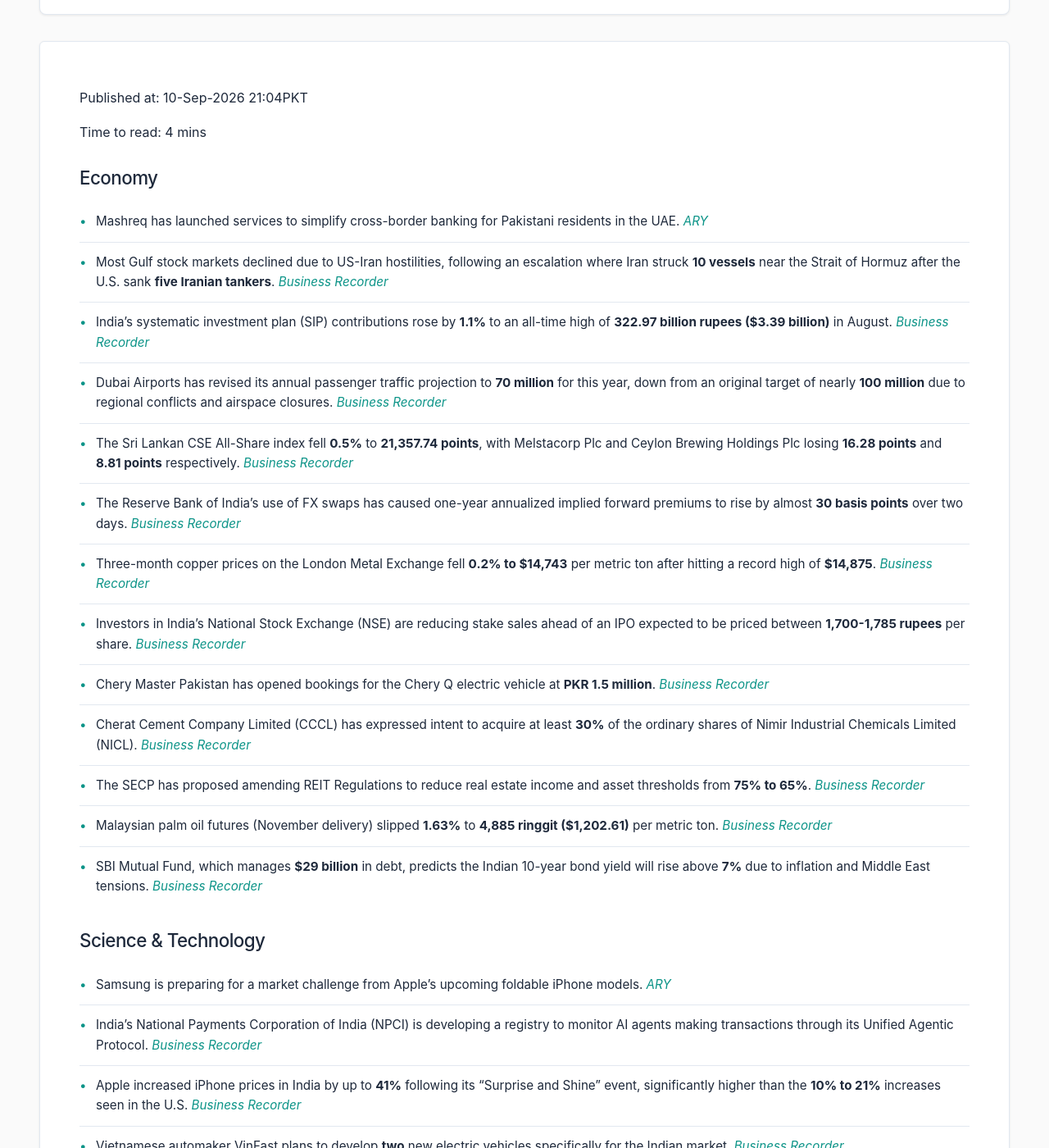
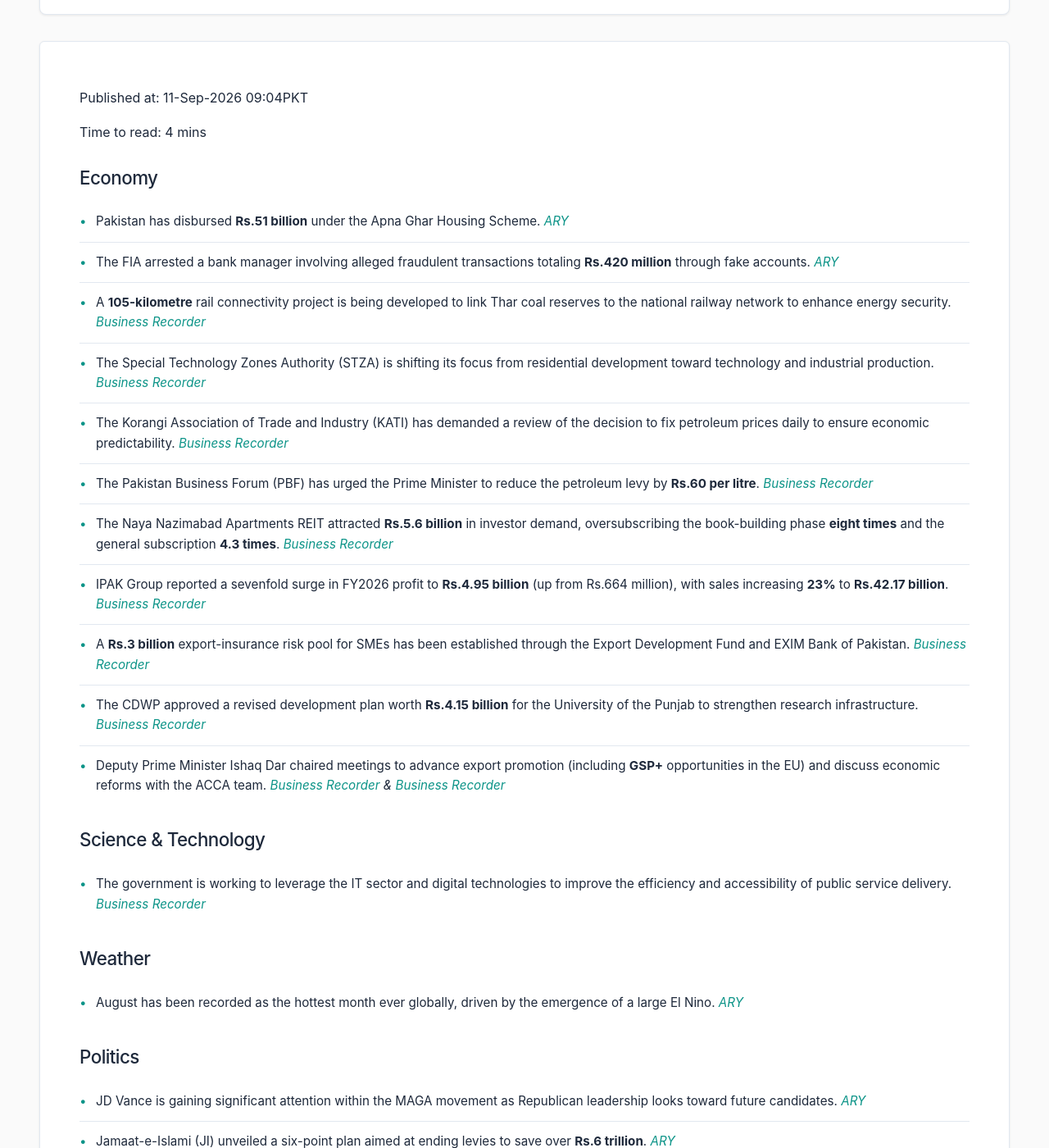
Before and after one commit to zsubzwary/news, a Jekyll site: the page built from en/index.md, in a window 1280 px wide and 1400 px high, scrolled down 209 px. Shown: the whole window at 82% size. Built offline with Jekyll 4.4.1, drawn with Linux system fonts in a browser that asks for light colours; some web fonts are replaced; comment, search, counter and statistics services are not loaded; some of the changed text lies outside the part shown.

Commit message:
DateTime; 2026-09-11T04:04:10.253Z

```diff
--- a/en/index.md
+++ b/en/index.md
@@ -4,50 +4,48 @@ title: Pakistan News Briefing
 lang: en
 ---
 
-Published at: 10-Sep-2026 21:04PKT
+Published at: 11-Sep-2026 09:04PKT
 
 Time to read: 4 mins
 
 ### Economy
-- Mashreq has launched services to simplify cross-border banking for Pakistani residents in the UAE. *[ARY](https://arynews.tv/mashreq-simplifies-cross-border-banking-for-pakistanis-in-the-uae)*
-- Most Gulf stock markets declined due to US-Iran hostilities, following an escalation where Iran struck **10 vessels** near the Strait of Hormuz after the U.S. sank **five Iranian tankers**. *[Business Recorder](https://www.brecorder.com/news/40438878/most-gulf-bourses-ease-amid-escalating-us-iran-hostilities)*
-- India’s systematic investment plan (SIP) contributions rose by **1.1%** to an all-time high of **322.97 billion rupees ($3.39 billion)** in August. *[Business Recorder](https://www.brecorder.com/news/40438877/indias-equity-fund-inflows-rise-nearly-a-fifth-in-august-monthly-savings-plan-contributions-hit-a-record)*
-- Dubai Airports has revised its annual passenger traffic projection to **70 million** for this year, down from an original target of nearly **100 million** due to regional conflicts and airspace closures. *[Business Recorder](https://www.brecorder.com/news/40438873/dubai-airports-projects-70-million-passengers-this-year-as-traffic-recovers-ceo-says)*
-- The Sri Lankan CSE All-Share index fell **0.5%** to **21,357.74 points**, with Melstacorp Plc and Ceylon Brewing Holdings Plc losing **16.28 points** and **8.81 points** respectively. *[Business Recorder](https://www.brecorder.com/news/40438872/real-estate-tech-stocks-drag-sri-lankan-shares-lower)*
-- The Reserve Bank of India's use of FX swaps has caused one-year annualized implied forward premiums to rise by almost **30 basis points** over two days. *[Business Recorder](https://www.brecorder.com/news/40438871/rbis-liquidity-mop-up-via-fx-swaps-offers-a-channel-of-support-for-rupee)*
-- Three-month copper prices on the London Metal Exchange fell **0.2% to $14,743** per metric ton after hitting a record high of **$14,875**. *[Business Recorder](https://www.brecorder.com/news/40438869/copper-slips-on-profit-taking-after-scaling-fresh-record-high)*
-- Investors in India's National Stock Exchange (NSE) are reducing stake sales ahead of an IPO expected to be priced between **1,700-1,785 rupees** per share. *[Business Recorder](https://www.brecorder.com/news/40438868/top-investors-in-indias-nse-ipo-trim-stake-sales-sources-say)*
-- Chery Master Pakistan has opened bookings for the Chery Q electric vehicle at **PKR 1.5 million**. *[Business Recorder](https://www.brecorder.com/news/40438866/chery-q-bookings-open-with-pkr-15-million-your-q-to-beat-the-fuel-bill)*
-- Cherat Cement Company Limited (CCCL) has expressed intent to acquire at least **30%** of the ordinary shares of Nimir Industrial Chemicals Limited (NICL). *[Business Recorder](https://www.brecorder.com/news/40438865/cherat-cement-seeks-to-acquire-30-stake-in-nicl)*
-- The SECP has proposed amending REIT Regulations to reduce real estate income and asset thresholds from **75% to 65%**. *[Business Recorder](https://www.brecorder.com/news/40438864/secp-proposes-reforms-to-accelerate-growth-in-pakistans-reit-sector)*
-- Malaysian palm oil futures (November delivery) slipped **1.63%** to **4,885 ringgit ($1,202.61)** per metric ton. *[Business Recorder](https://www.brecorder.com/news/40438863/palm-slips-over-1-on-weaker-soyoil-bearish-mpob-data)*
-- SBI Mutual Fund, which manages **$29 billion** in debt, predicts the Indian 10-year bond yield will rise above **7%** due to inflation and Middle East tensions. *[Business Recorder](https://www.brecorder.com/news/40438862/sbi-mutual-fund-says-10-year-yield-will-soar-beyond-7)*
+- Pakistan has disbursed **Rs.51 billion** under the Apna Ghar Housing Scheme. *[ARY](https://arynews.tv/pakistan-disburses-rs-51-billion-under-apna-ghar-housing-scheme)*
+- The FIA arrested a bank manager involving alleged fraudulent transactions totaling **Rs.420 million** through fake accounts. *[ARY](https://arynews.tv/fia-arrests-bank-manager-over-alleged-rs-420-million-fake-account-transactions)*
+- A **105-kilometre** rail connectivity project is being developed to link Thar coal reserves to the national railway network to enhance energy security. *[Business Recorder](https://www.brecorder.com/news/40439002/thar-coal-rail-link-set-to-boost-energy-security)*
+- The Special Technology Zones Authority (STZA) is shifting its focus from residential development toward technology and industrial production. *[Business Recorder](https://www.brecorder.com/news/40439001/govt-shifts-focus-of-special-technology-zones-to-industrial-and-tech-investment-stza-chairman-tells-na-panel)*
+- The Korangi Association of Trade and Industry (KATI) has demanded a review of the decision to fix petroleum prices daily to ensure economic predictability. *[Business Recorder](https://www.brecorder.com/news/40438996/fix-petroleum-prices-daily-president-kati-demands-pm-ogra-to-review-decision)*
+- The Pakistan Business Forum (PBF) has urged the Prime Minister to reduce the petroleum levy by **Rs.60 per litre**. *[Business Recorder](https://www.brecorder.com/news/40438995/pm-urged-to-reduce-petroleum-levy-by-rs60-per-litre)*
+- The Naya Nazimabad Apartments REIT attracted **Rs.5.6 billion** in investor demand, oversubscribing the book-building phase **eight times** and the general subscription **4.3 times**. *[Business Recorder](https://www.brecorder.com/news/40438993/naya-nazimabad-apartments-reit-attracts-rs56bn-demand)*
+- IPAK Group reported a sevenfold surge in FY2026 profit to **Rs.4.95 billion** (up from Rs.664 million), with sales increasing **23%** to **Rs.42.17 billion**. *[Business Recorder](https://www.brecorder.com/news/40438990/ipak-reports-sevenfold-surge-in-fy26-profit)*
+- A **Rs.3 billion** export-insurance risk pool for SMEs has been established through the Export Development Fund and EXIM Bank of Pakistan. *[Business Recorder](https://www.brecorder.com/news/40438989/export-insurance-risk-pool-for-smes-welcomed)*
+- The CDWP approved a revised development plan worth **Rs.4.15 billion** for the University of the Punjab to strengthen research infrastructure. *[Business Recorder](https://www.brecorder.com/news/40438985/cdwp-approves-revised-plan-worth-rs415bn-for-pu)*
+- Deputy Prime Minister Ishaq Dar chaired meetings to advance export promotion (including **GSP+** opportunities in the EU) and discuss economic reforms with the ACCA team. *[Business Recorder](https://www.brecorder.com/news/40438991/key-measures-to-support-exports-ministries-provinces-directed-to-maintain-momentum) & [Business Recorder](https://www.brecorder.com/news/40438984/aurangzeb-discusses-economic-reform-priorities-with-acca-team)*
 
 ### Science & Technology
-- Samsung is preparing for a market challenge from Apple's upcoming foldable iPhone models. *[ARY](https://arynews.tv/welcome-to-foldables-samsung-braces-for-apples-foldable-iphone-challenge)*
-- India's National Payments Corporation of India (NPCI) is developing a registry to monitor AI agents making transactions through its Unified Agentic Protocol. *[Business Recorder](https://www.brecorder.com/news/40438876/india-plans-ai-registry-as-it-looks-to-roll-out-agentic-payments-sources-say)*
-- Apple increased iPhone prices in India by up to **41%** following its "Surprise and Shine" event, significantly higher than the **10% to 21%** increases seen in the U.S. *[Business Recorder](https://www.brecorder.com/news/40438867/india-gets-one-of-worlds-steepest-iphone-price-hikes)*
-- Vietnamese automaker VinFast plans to develop **two** new electric vehicles specifically for the Indian market. *[Business Recorder](https://www.brecorder.com/news/40438861/vinfast-plans-to-develop-two-india-specific-evs-in-strategy-shift-sources-say)*
+- The government is working to leverage the IT sector and digital technologies to improve the efficiency and accessibility of public service delivery. *[Business Recorder](https://www.brecorder.com/news/40438988/dar-chairs-meeting-on-it-for-better-public-services)*
+
+### Weather
+- August has been recorded as the hottest month ever globally, driven by the emergence of a large El Nino. *[ARY](https://arynews.tv/august-hottest-month-ever-recorded-globally-as-el-nino-emerges)*
 
 ### Politics
-- Donald Trump has promised a **$5,000** payout to supporters if Republicans win. *[ARY](https://arynews.tv/trump-promises-5000-payout-if-republicans-win)*
-- India is set to host the BRICS Leaders’ Summit in New Delhi on **September 12-13**. *[Business Recorder](https://www.brecorder.com/news/40438860/india-hosts-brics-summit-as-iran-war-tests-bloc-unity)*
+- JD Vance is gaining significant attention within the MAGA movement as Republican leadership looks toward future candidates. *[ARY](https://arynews.tv/jd-vance-seizes-maga-spotlight-us-midterm-elections)*
+- Jamaat-e-Islami (JI) unveiled a six-point plan aimed at ending levies to save over **Rs.6 trillion**. *[ARY](https://arynews.tv/ji-unveils-six-point-plan-to-end-levy-save-over-rs-6-trillion)*
+- The National Assembly’s Standing Committee on Climate Change expressed concern regarding inconsistent data reported by the Climate Change Ministry. *[Business Recorder](https://www.brecorder.com/news/40438992/ministry-shares-with-na-panel-na-body-concerned-at-inconsistency-of-data-reported-in-briefs)*
 
 ### National
-- Pakistan has inaugurated a new tribunal dedicated to the resolution of disputes within the telecommunication sector. *[ARY](https://arynews.tv/pakistan-inaugurates-tribunal-for-resolution-of-disputes-relating-to-telecommunication-sector)*
-- The Pakistan Airports Authority (PAA) has completed the technical bid opening for the air traffic project involving Karachi and Lahore. *[ARY](https://arynews.tv/paa-completes-technical-bid-opening-for-karachi-lahore-air-traffic-project)*
+- A baby's hand was amputated in Karachi following alleged medical negligence. *[ARY](https://arynews.tv/babys-hand-amputated-after-alleged-medical-negligence-in-karachi)*
+- Civil Defense has advised citizens to install gas detection systems at home to prevent house fires. *[ARY](https://arynews.tv/civil-defense-asks-citizens-to-put-a-gas-detection-system-at-home-to-avoid-house-fire)*
+- Karachi Safe City cameras identified an SHO driving a vehicle with a fake number plate. *[ARY](https://arynews.tv/karachi-safe-city-cameras-expose-sho-driving-with-fake-number-plate)*
+- The Sindh Assembly’s Standing Committee on Home Affairs reviewed progress on preventing drug sales near educational institutions. *[Business Recorder](https://www.brecorder.com/news/40439000/sindh-pa-committee-reviews-action-against-drugs)*
+- The National Institute of Banking & Finance–Pakistan (NIBAF-P) is working to integrate financial literacy into national and provincial curricula. *[Business Recorder](https://www.brecorder.com/news/40438999/shaping-pakistans-future-through-integrating-financial-literacy-in-curriculum)*
+- Families of **10** Pakistani sailors held hostage by Somali pirates for over **140 days** have threatened a hunger strike outside the Supreme Court’s Karachi Registry. *[Business Recorder](https://www.brecorder.com/news/40438998/seafarers-families-threaten-hunger-strike-outside-apex-court)*
+- Deputy Prime Minister Ishaq Dar reviewed development and uplift priorities for Azad Jammu & Kashmir (AJK). *[Business Recorder](https://www.brecorder.com/news/40438987/dar-chairs-meeting-to-review-uplift-priorities-in-ajk)*
 
 ### International
-- Algeria has abruptly severed diplomatic relations with the United Arab Emirates, citing "provocative or hostile" actions. *[Business Recorder](https://www.brecorder.com/news/40438874/algeria-cuts-diplomatic-ties-with-the-uae)*
-
-### Sports
-- Gabriel Jesus has scored his first goal for Barcelona in the Champions League. *[ARY](https://arynews.tv/gabriel-jesus-reflects-on-different-emotion-after-scoring-first-barcelona-champions-league-goal)*
-- Footballer Okafor has refused to play for the Swiss national team under coach Yakin. *[ARY](https://arynews.tv/okafor-refuses-to-play-for-switzerland-under-yakin)*
-- England is currently dominating Pakistan and is close to completing a Test series sweep. *[ARY](https://arynews.tv/england-dominate-pakistan-close-in-on-test-series-sweep)*
+- Pakistan and Portugal have agreed to enhance bilateral cooperation within the olive sector. *[ARY](https://arynews.tv/pakistan-portugal-agree-to-strengthen-cooperation-in-olive-sector)*
+- Kuwaiti schools have implemented strict new rules regarding donations, social media usage, and student privacy. *[ARY](https://arynews.tv/kuwait-schools-enforce-strict-new-rules-on-donations-social-media-and-student-privacy-2026)*
+- The High Commissioner of Rwanda to Pakistan met with the Federal Minister for Board of Investment to discuss boosting bilateral trade and investment. *[Business Recorder](https://www.brecorder.com/news/40438997/rwanda-hc-kwibuka-esdras-calls-on-minister-for-boi-qaiser-ahmed-sheikh)*
+- The Turkish Consul General in Lahore offered support to facilitate new educational collaboration between Turkey and Pakistan. *[Business Recorder](https://www.brecorder.com/news/40439003/turkish-cg-offers-support-for-education)*
 
 ### Health
-- The Gates Foundation has announced plans to support **620,000** women and children in Pakistan. *[ARY](https://arynews.tv/gates-foundation-plans-to-support-620000-women-and-children-in-pakistan)*
-- Mustafa Kamal has called for increased health investment to address growing requirements in Pakistan. *[ARY](https://arynews.tv/mustafa-kamal-calls-for-greater-health-investment-as-pakistans-needs-grow)*
-- Prime Minister Shehbaz Sharif met with Gates Foundation representatives Kalpana Kochhar and Anita Zaidi to discuss polio eradication, nutrition, and health reforms. *[Business Recorder](https://www.brecorder.com/news/40438879/pm-shehbaz-gates-foundation-delegation-discuss-polio-eradication-key-reforms)*
-- Saima Wazed, the WHO Southeast Asia head and daughter of former Bangladeshi PM Sheikh Hasina, has resigned following fraud investigations. *[Business Recorder](https://www.brecorder.com/news/40438875/sheikh-hasinas-daughter-resigns-as-who-regional-head-after-fraud-allegations)*
-- The Indian government is considering the implementation of stricter red warning labels for food packaging. *[Business Recorder](https://www.brecorder.com/news/40438870/india-signals-stricter-red-warning-labels-in-setback-for-big-food)*
+- The Entrepreneurship and Youth Development Society (EYDS) has urged parents to take an active role in preventing youth access to tobacco and nicotine products. *[Business Recorder](https://www.brecorder.com/news/40438994/parents-urged-to-play-active-role-in-preventing-youth-access-to-tobacco)*
```
